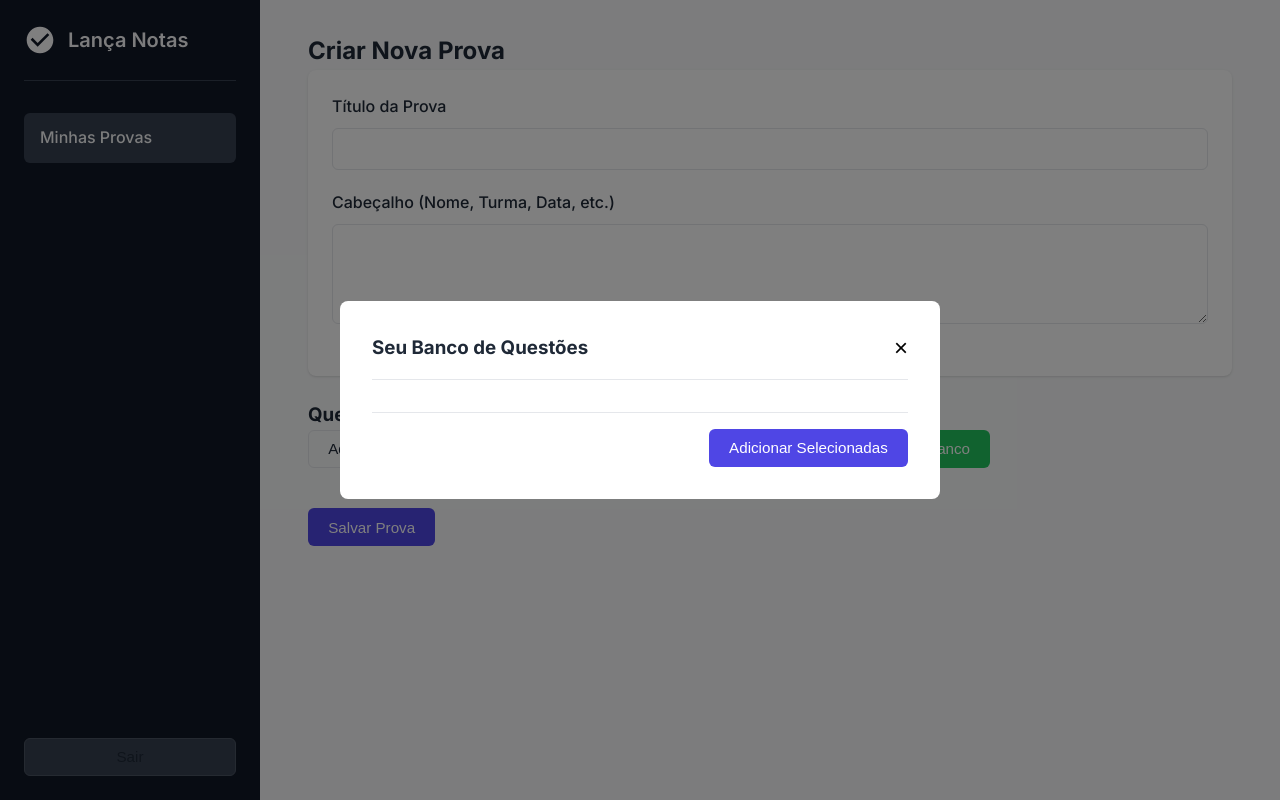
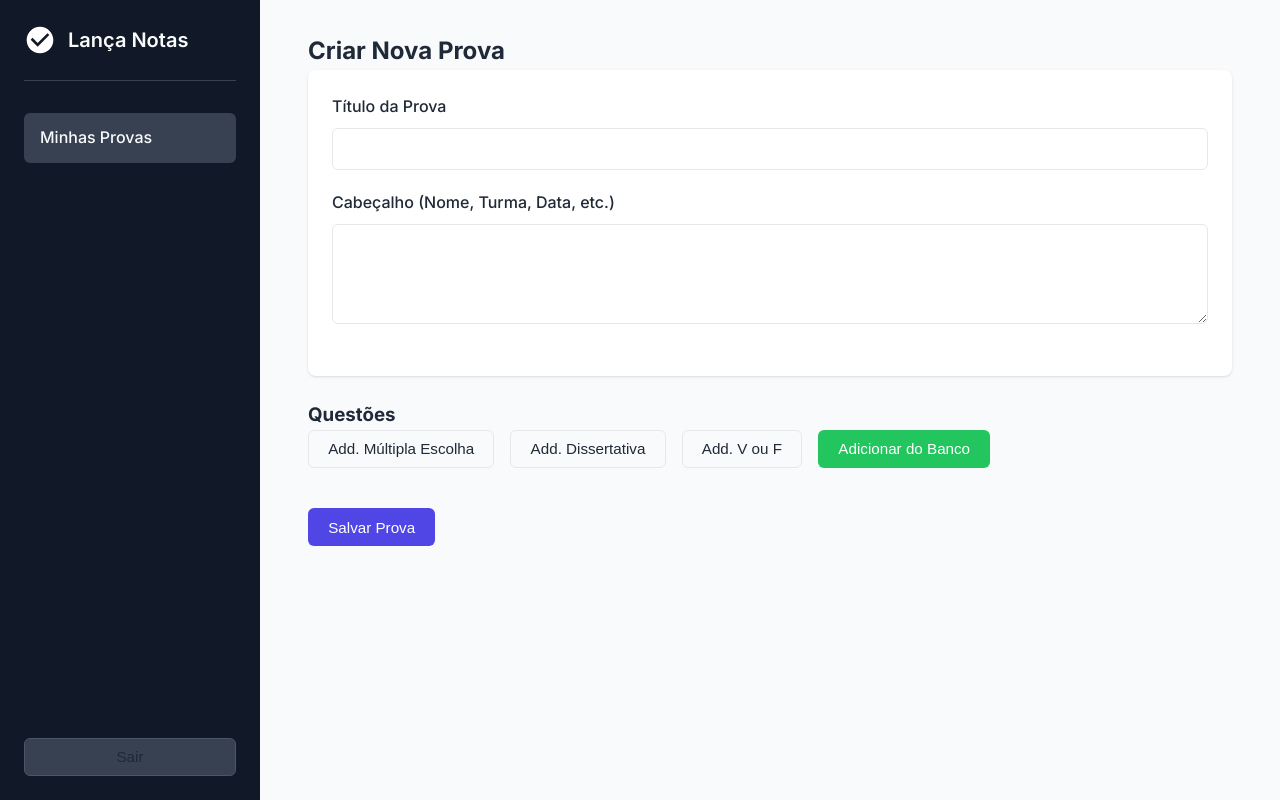
Before and after one commit to kaissanproject/lancanota, a Flask app: page /editor in a window 1280 px wide. Run offline with Flask 3, Linux system fonts and the light colour scheme; the visitor is signed in with stand-in values (Sample User, id 1).

Commit message:
Update style.css

```diff
--- a/static/style.css
+++ b/static/style.css
@@ -206,7 +206,7 @@ body {
 }
 
 .alternativas-group { margin-top: 1rem; }
-.hidden { display: none; }
+
 .dissertativa-aviso { color: var(--secondary-color); font-style: italic; }
 .alternativas-correcao { margin: 1rem 0; display: flex; gap: 1rem; }
 
@@ -283,3 +283,8 @@ body {
     margin-top: 1rem;
     text-align: right;
 }
+
+/* --- FIX: Garante que o modal sempre comece escondido e corrige o bug --- */
+.hidden {
+    display: none !important;
+}
```
